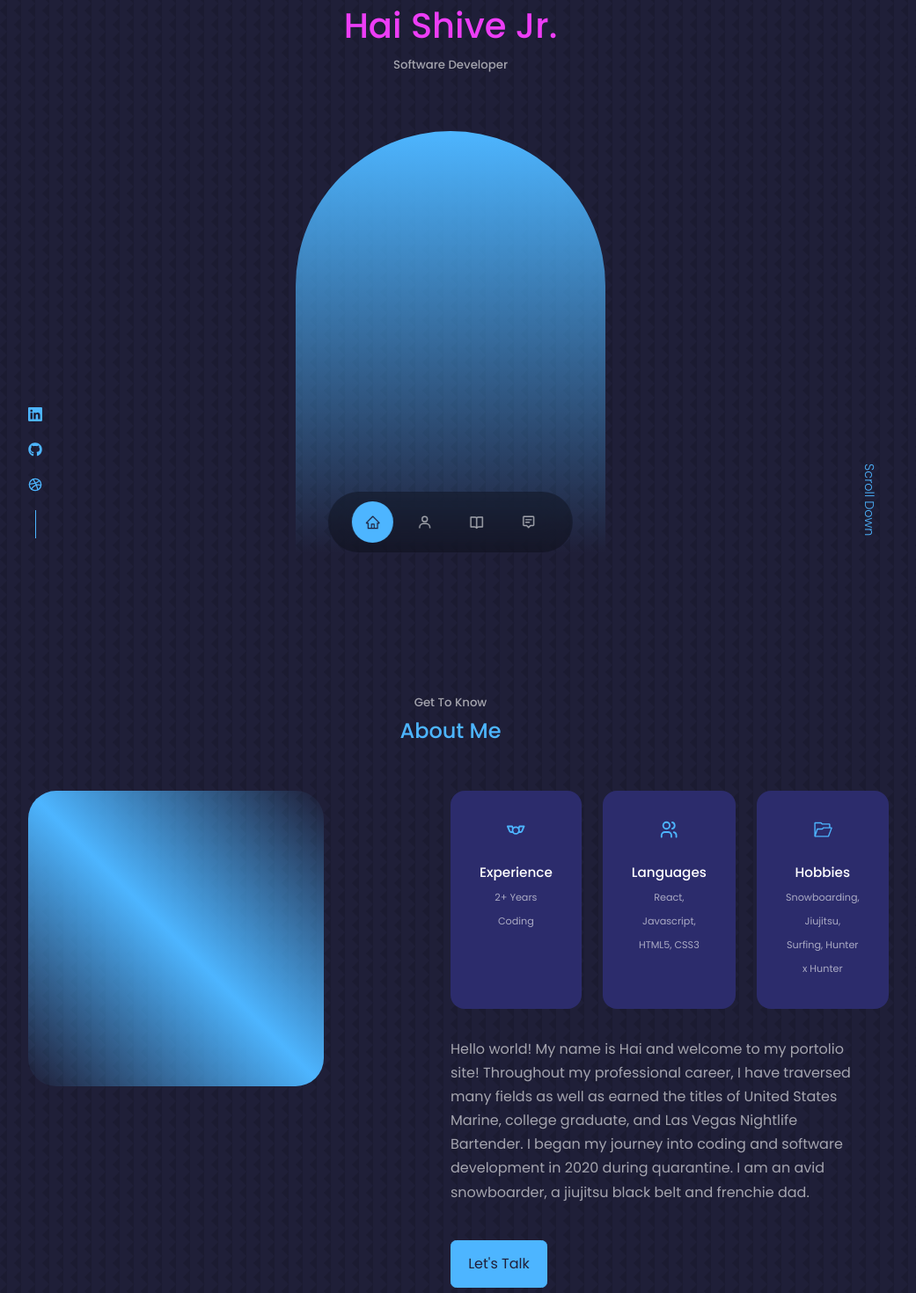
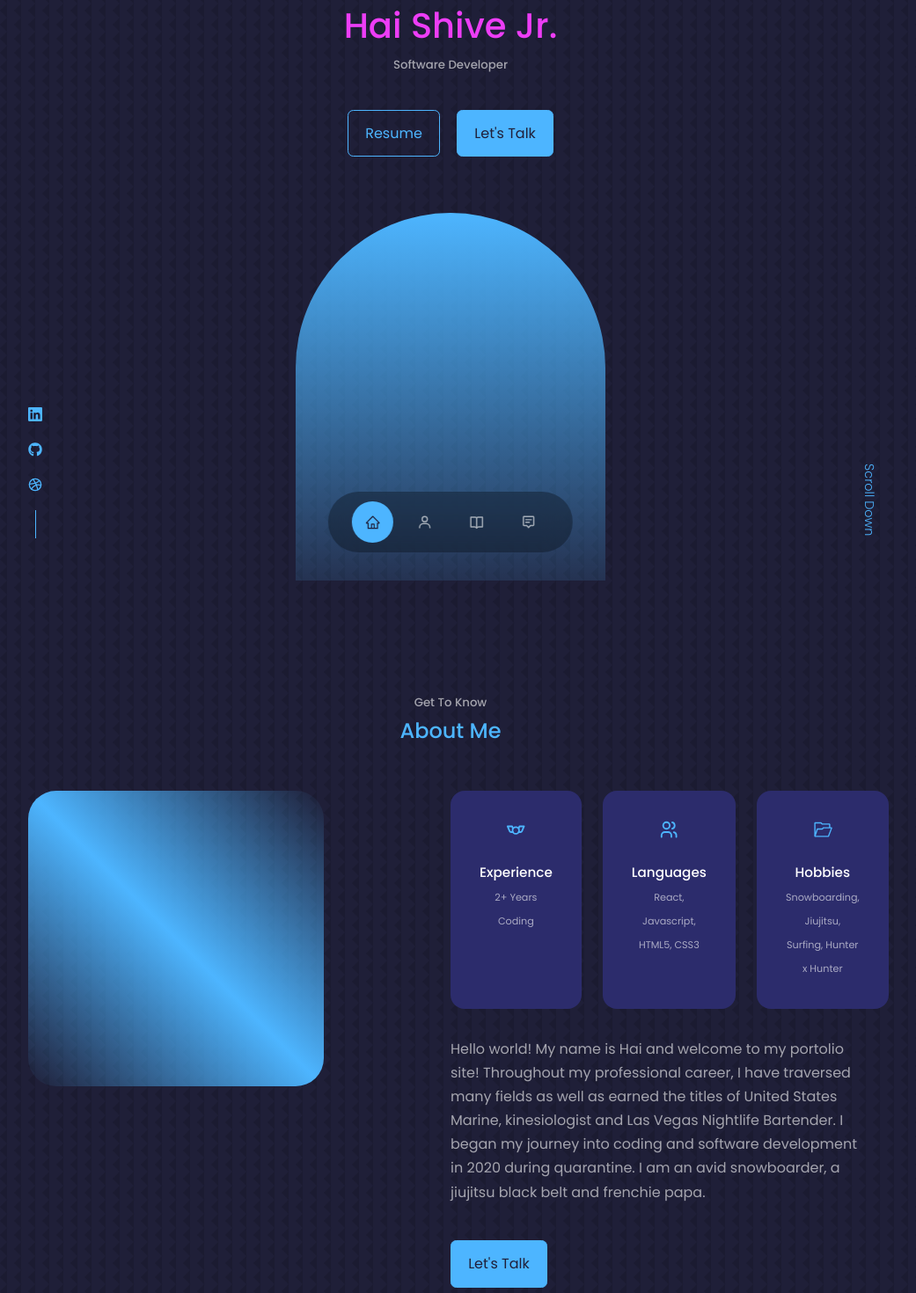
Before and after one commit to haijrshive/React-Portfolio-Website, a React (Create React App) app: page / in a window 1280 px wide. Shown: the part 140-1610 px from the top of the page at 88% size, without its empty margins (128-1169 px from the left). Built offline with nearby package versions, Linux system fonts and the light colour scheme.

Commit message:
contact email added

```diff
--- a/src/components/about/About.jsx
+++ b/src/components/about/About.jsx
@@ -39,7 +39,7 @@ const About = () => {
           </div>
 
           <p>
-            Hello world! My name is Hai and welcome to my portolio site! Throughout my professional career, I have traversed many fields as well as earned the titles of United States Marine, college graduate, and Las Vegas Nightlife Bartender. I began my journey into coding and software development in 2020 during quarantine. I am an avid snowboarder, a jiujitsu black belt and frenchie dad.
+            Hello world! My name is Hai and welcome to my portolio site! Throughout my professional career, I have traversed many fields as well as earned the titles of United States Marine, kinesiologist and Las Vegas Nightlife Bartender. I began my journey into coding and software development in 2020 during quarantine. I am an avid snowboarder, a jiujitsu black belt and frenchie papa.
           </p>
 
           <a href='#contact' className='btn btn-primary'>Let's Talk</a>
--- a/src/components/contact/Contact.jsx
+++ b/src/components/contact/Contact.jsx
@@ -9,7 +9,7 @@ const form = useRef();
 const sendEmail = (e) => {
   e.preventdefault();
 
-  emailjs.sendForm('service_l2nl00p', 'template_cr2s4c4', form.current, 'YOUR_USER_ID')
+  emailjs.sendForm('service_l2nl00p', 'template_cr2s4c4', form.current, 'z_3-eemgh0Cah2oXF')
 
   e.target.reset()
 };
--- a/src/components/header/CTA.jsx
+++ b/src/components/header/CTA.jsx
@@ -1,11 +1,13 @@
 import React from "react";
-import CV from "../../assets/cv.pdf";
+import resume from "../../assets/resume.pdf";
 
 const CTA = () => {
     return (
         <div className="cta">
-            <a href={CV} download className="btn">Download CV</a>
+            <a href={resume} download className="btn">Resume</a>
             <a href="#contact" className="btn btn-primary">Let's Talk</a>
         </div>
     )
 }
+
+export default CTA;
--- a/src/components/header/Header.jsx
+++ b/src/components/header/Header.jsx
@@ -1,6 +1,6 @@
 import React from "react";
 import "./header.css";
-// import CTA from "./CTA";
+import CTA from "./CTA";
 // import ME from "../../assets/me.png";
 import HeaderSocial from "./HeaderSocials";
 
@@ -12,7 +12,7 @@ const Header = () => {
       <h5>Greetings! I'm</h5>
       <h1>Hai Shive Jr.</h1>
       <h5 className="text-light">Software Developer</h5>
-      {/* <CTA /> */}
+      <CTA />
       <HeaderSocial />
 
       <div className="me">
```
Also changed, not shown: 1 other file (tests, documents, lock files or other folders).
